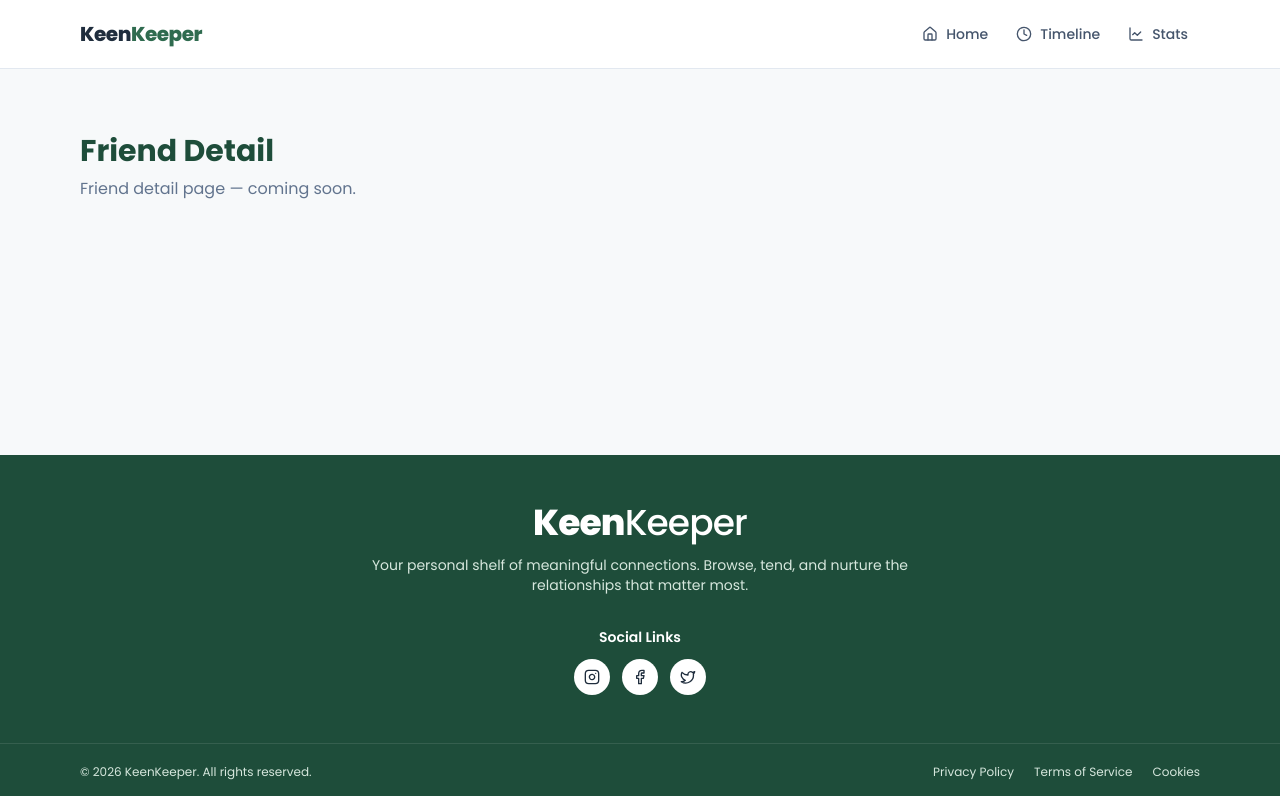
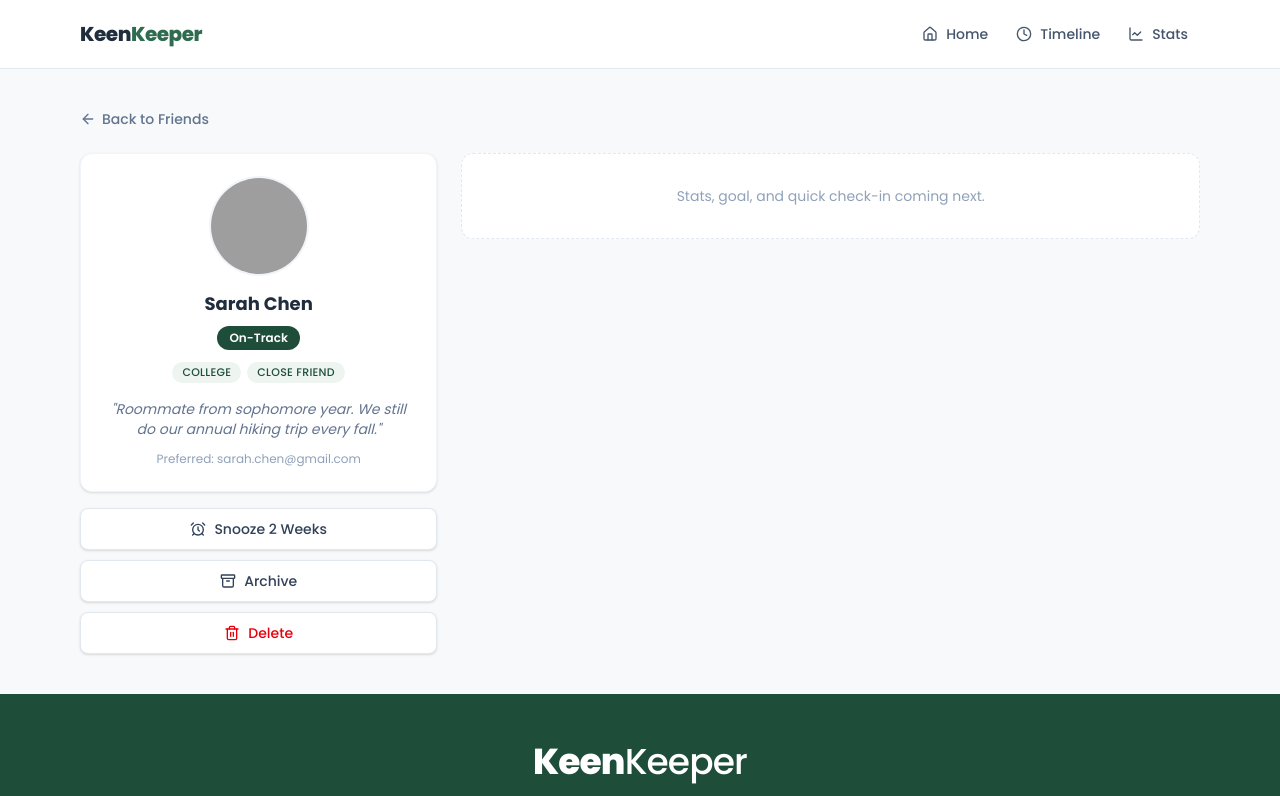
Before and after one commit to ibtee12/Task-7, a React (Vite) app: page /friend/1 in a window 1280 px wide. Shown: the top 796 px of the page. Built offline with nearby package versions, Linux system fonts and the light colour scheme; grey boxes are pictures that could not be loaded.

Commit message:
build friend detail page left column

```diff
--- /dev/null
+++ b/src/components/detail/FriendInfoCard.jsx
@@ -0,0 +1,71 @@
+import { AlarmClock, Archive, Trash2 } from "lucide-react";
+import toast from "react-hot-toast";
+import StatusBadge from "../StatusBadge.jsx";
+
+const actions = [
+  {
+    label: "Snooze 2 Weeks",
+    icon: AlarmClock,
+    onClick: (name) => toast.success(`Snoozed ${name} for 2 weeks`),
+    className: "text-slate-700 hover:bg-slate-50",
+  },
+  {
+    label: "Archive",
+    icon: Archive,
+    onClick: (name) => toast(`${name} archived`),
+    className: "text-slate-700 hover:bg-slate-50",
+  },
+  {
+    label: "Delete",
+    icon: Trash2,
+    onClick: (name) => toast.error(`${name} deleted`),
+    className: "text-red-600 hover:bg-red-50",
+  },
+];
+
+export default function FriendInfoCard({ friend }) {
+  return (
+    <div className="flex flex-col gap-4">
+      <div className="rounded-xl border border-slate-100 bg-white p-6 text-center shadow-sm">
+        <img
+          src={friend.picture}
+          alt={friend.name}
+          className="mx-auto h-24 w-24 rounded-full object-cover ring-2 ring-slate-100"
+        />
+        <h2 className="mt-4 text-lg font-bold text-ink">{friend.name}</h2>
+
+        <div className="mt-2 flex justify-center">
+          <StatusBadge status={friend.status} />
+        </div>
+
+        <div className="mt-3 flex flex-wrap justify-center gap-1.5">
+          {friend.tags.map((tag) => (
+            <span
+              key={tag}
+              className="rounded-full bg-brand-50 px-2.5 py-0.5 text-[11px] font-medium uppercase tracking-wide text-brand-700"
+            >
+              {tag}
+            </span>
+          ))}
+        </div>
+
+        <p className="mt-4 text-sm italic text-slate-500">"{friend.bio}"</p>
+        <p className="mt-3 text-xs text-slate-400">Preferred: {friend.email}</p>
+      </div>
+
+      <div className="flex flex-col gap-2.5">
+        {actions.map(({ label, icon: Icon, onClick, className }) => (
+          <button
+            key={label}
+            type="button"
+            onClick={() => onClick(friend.name)}
+            className={`flex items-center justify-center gap-2 rounded-lg border border-slate-200 bg-white px-4 py-2.5 text-sm font-medium shadow-sm transition-colors ${className}`}
+          >
+            <Icon size={16} />
+            {label}
+          </button>
+        ))}
+      </div>
+    </div>
+  );
+}
--- a/src/pages/FriendDetail.jsx
+++ b/src/pages/FriendDetail.jsx
@@ -1,8 +1,63 @@
+import { useParams, Link } from "react-router-dom";
+import { ArrowLeft } from "lucide-react";
+import { useApp } from "../context/AppContext.jsx";
+import FriendInfoCard from "../components/detail/FriendInfoCard.jsx";
+
 export default function FriendDetail() {
+  const { id } = useParams();
+  const { getFriendById, loading } = useApp();
+
+  if (loading) {
+    return (
+      <main className="mx-auto max-w-6xl px-4 py-16 text-center text-slate-400">
+        Loading friend…
+      </main>
+    );
+  }
+
+  const friend = getFriendById(id);
+
+  if (!friend) {
+    return (
+      <main className="mx-auto max-w-6xl px-4 py-20 text-center">
+        <h1 className="text-2xl font-bold text-ink">Friend not found</h1>
+        <p className="mt-2 text-slate-500">
+          We couldn't find the friend you're looking for.
+        </p>
+        <Link
+          to="/"
+          className="mt-6 inline-flex items-center gap-2 rounded-lg bg-brand-700 px-5 py-2.5 text-sm font-semibold text-white transition-colors hover:bg-brand-800"
+        >
+          <ArrowLeft size={16} />
+          Back to Home
+        </Link>
+      </main>
+    );
+  }
+
   return (
-    <main className="mx-auto max-w-6xl px-4 py-16">
-      <h1 className="text-3xl font-bold text-brand-700">Friend Detail</h1>
-      <p className="mt-2 text-slate-500">Friend detail page — coming soon.</p>
+    <main className="mx-auto max-w-6xl px-4 py-8 sm:py-10">
+      <Link
+        to="/"
+        className="mb-6 inline-flex items-center gap-1.5 text-sm font-medium text-slate-500 transition-colors hover:text-brand-700"
+      >
+        <ArrowLeft size={16} />
+        Back to Friends
+      </Link>
+
+      <div className="grid grid-cols-1 gap-6 lg:grid-cols-3">
+        {/* Left column */}
+        <div className="lg:col-span-1">
+          <FriendInfoCard friend={friend} />
+        </div>
+
+        {/* Right column — stats, goal, quick check-in (next step) */}
+        <div className="lg:col-span-2">
+          <div className="rounded-xl border border-dashed border-slate-200 bg-white p-8 text-center text-sm text-slate-400">
+            Stats, goal, and quick check-in coming next.
+          </div>
+        </div>
+      </div>
     </main>
   );
 }
```
